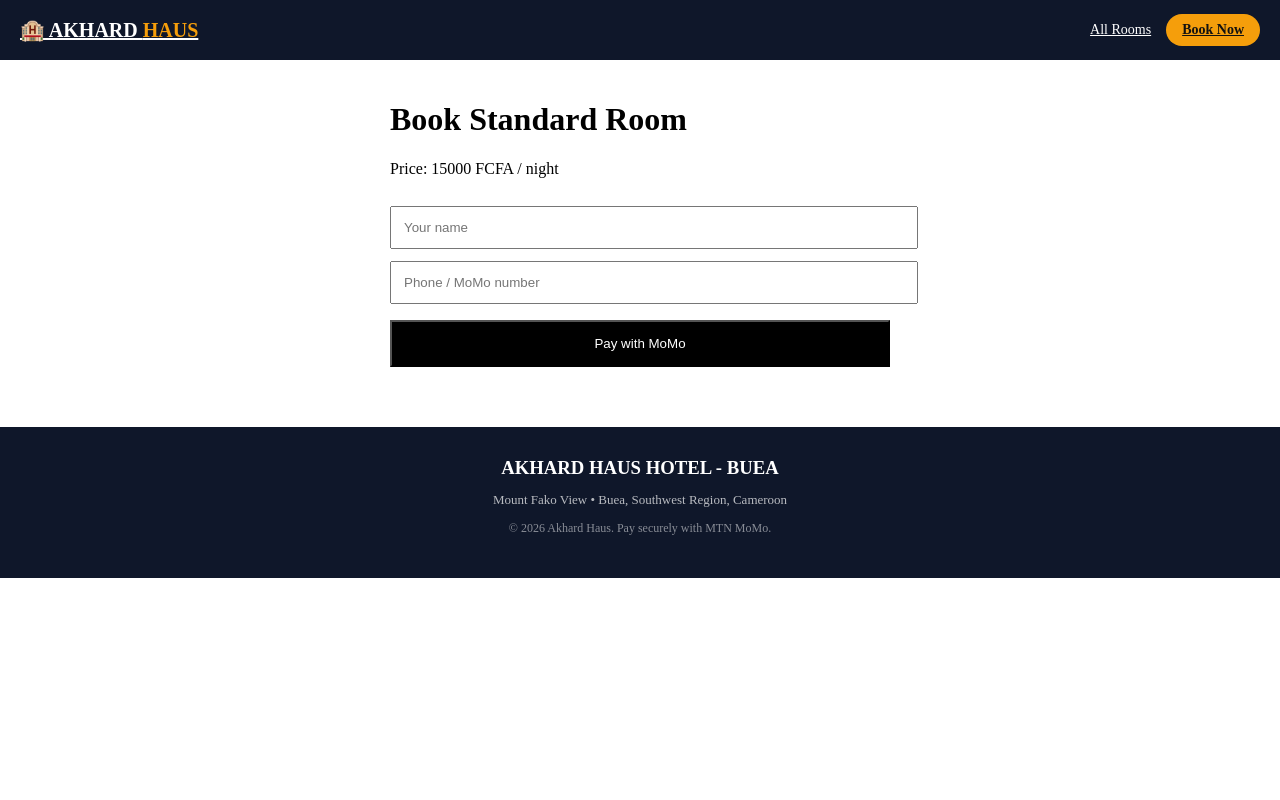
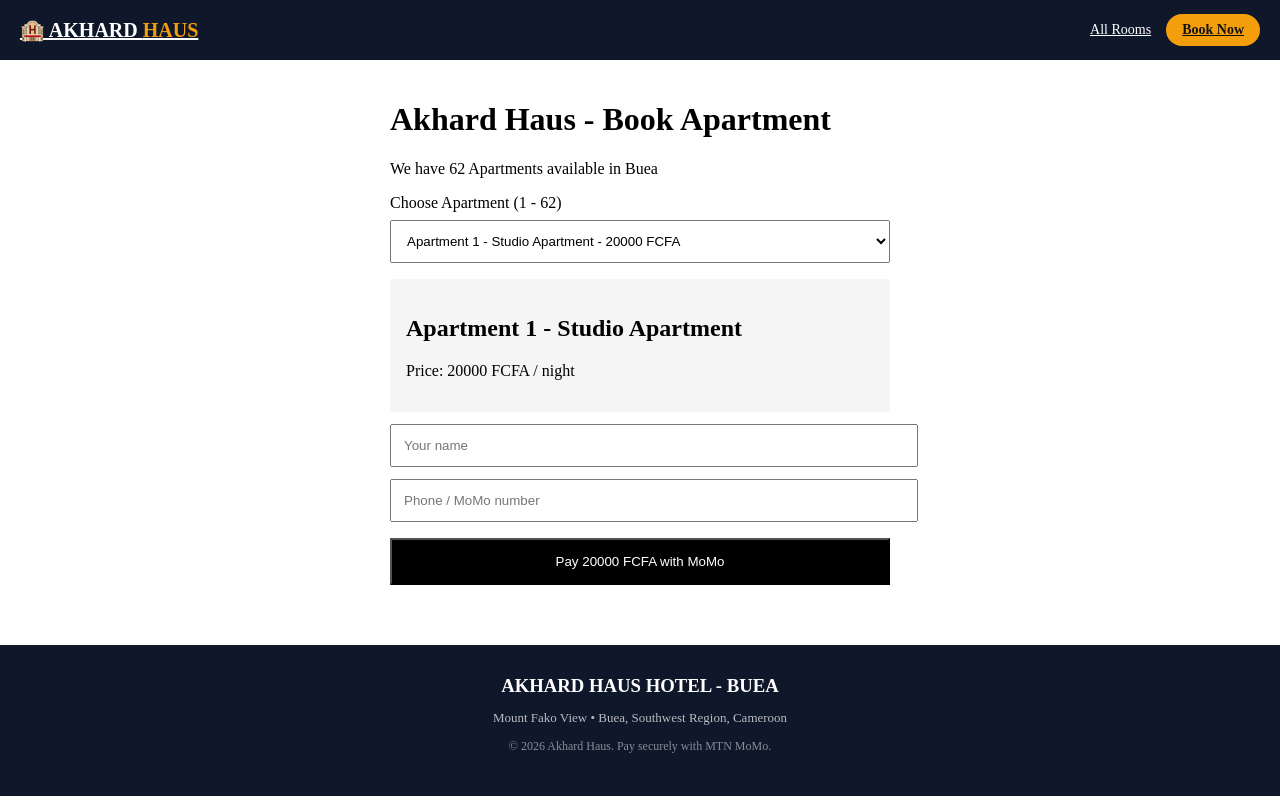
Before and after one commit to Mavo237/Akhard-Haus-Hotel, a Next.js app: page /book in a window 1280 px wide. Built offline with nearby package versions, Linux system fonts and the light colour scheme.

Commit message:
Replace room data with dynamic apartment generation

```diff
--- a/app/book/page.jsx
+++ b/app/book/page.jsx
@@ -3,39 +3,61 @@
 import { useState } from "react";
 import { useSearchParams } from "next/navigation";
 
-const rooms = [
-  { id: "1", name: "Standard Room", price: 15000 },
-  { id: "2", name: "Deluxe Room", price: 25000 },
-  { id: "3", name: "Executive Suite", price: 40000 },
-];
+// Generate 60+ Apartments for Akhard Haus
+const apartments = Array.from({ length: 62 }, (_, i) => {
+  const num = i + 1;
+  let type = "Studio Apartment";
+  let price = 20000;
+  if (num > 20 && num <= 45) { type = "1 Bedroom Apartment"; price = 30000; }
+  if (num > 45) { type = "2 Bedroom Apartment"; price = 45000; }
+  return {
+    id: String(num),
+    name: `Apartment ${num} - ${type}`,
+    short: `Apt ${num}`,
+    type: type,
+    price: price,
+  };
+});
 
 export default function BookPage() {
   const searchParams = useSearchParams();
   const roomId = searchParams.get("room") || "1";
-  const room = rooms.find((r) => r.id === roomId) || rooms[0];
+  // This line na im fix the error before
+  const room = apartments.find((r) => r.id === roomId) || apartments[0];
+
+  const [selectedId, setSelectedId] = useState(room.id);
+  const selectedRoom = apartments.find((r) => r.id === selectedId) || room;
 
   const [name, setName] = useState("");
   const [phone, setPhone] = useState("");
 
   return (
     <div style={{ padding: 20, maxWidth: 500, margin: "auto" }}>
-      <h1>Book {room.name}</h1>
-      <p>Price: {room.price} FCFA / night</p>
+      <h1>Akhard Haus - Book Apartment</h1>
+      <p>We have 62 Apartments available in Buea</p>
 
-      <input
-        placeholder="Your name"
-        value={name}
-        onChange={(e) => setName(e.target.value)}
-        style={{ width: "100%", padding: 12, marginTop: 12 }}
-      />
-      <input
-        placeholder="Phone / MoMo number"
-        value={phone}
-        onChange={(e) => setPhone(e.target.value)}
-        style={{ width: "100%", padding: 12, marginTop: 12 }}
-      />
+      <label>Choose Apartment (1 - 62)</label>
+      <select
+        value={selectedId}
+        onChange={(e) => setSelectedId(e.target.value)}
+        style={{ width: "100%", padding: 12, marginTop: 8 }}
+      >
+        {apartments.map((apt) => (
+          <option key={apt.id} value={apt.id}>
+            {apt.name} - {apt.price} FCFA
+          </option>
+        ))}
+      </select>
+
+      <div style={{ background: "#f5f5f5", padding: 16, marginTop: 16 }}>
+        <h2>{selectedRoom.name}</h2>
+        <p>Price: {selectedRoom.price} FCFA / night</p>
+      </div>
+
+      <input placeholder="Your name" value={name} onChange={(e) => setName(e.target.value)} style={{ width: "100%", padding: 12, marginTop: 12 }} />
+      <input placeholder="Phone / MoMo number" value={phone} onChange={(e) => setPhone(e.target.value)} style={{ width: "100%", padding: 12, marginTop: 12 }} />
       <button style={{ width: "100%", padding: 14, marginTop: 16, background: "#000", color: "#fff" }}>
-        Pay with MoMo
+        Pay {selectedRoom.price} FCFA with MoMo
       </button>
     </div>
   );
```
